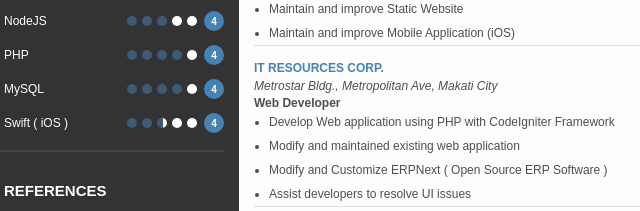
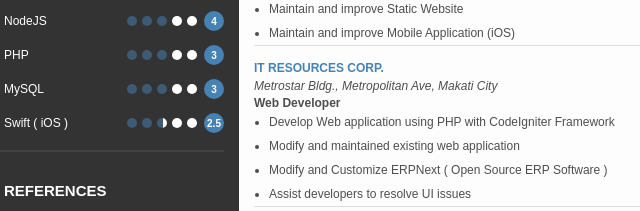
Before and after one commit to js0831/jsresume, a website: page index.html in a window 1280 px wide. Shown: the part 473-684 px from the top of the page, 181-821 px from the left. Drawn offline with Linux system fonts and the light colour scheme.

Commit message:
update skill rate

```diff
--- a/index.html
+++ b/index.html
@@ -148,10 +148,10 @@
                                 <span class="rate__star rate__star--active"></span>
                                 <span class="rate__star rate__star--active"></span>
                                 <span class="rate__star rate__star--active"></span>
-                                <span class="rate__star rate__star--active"></span>
+                                <span class="rate__star rate__star"></span>
                                 <span class="rate__star"></span>
 
-                                <div class="rate__score">4</div>
+                                <div class="rate__score">3</div>
                             </div>
                         </li>
                         <li class="mysql">
@@ -160,10 +160,10 @@
                                 <span class="rate__star rate__star--active"></span>
                                 <span class="rate__star rate__star--active"></span>
                                 <span class="rate__star rate__star--active"></span>
-                                <span class="rate__star rate__star--active"></span>
+                                <span class="rate__star rate__star"></span>
                                 <span class="rate__star"></span>
 
-                                <div class="rate__score">4</div>
+                                <div class="rate__score">3</div>
                             </div>
                         </li>
                         <li class="swift">
@@ -175,7 +175,7 @@
                                 <span class="rate__star"></span>
                                 <span class="rate__star"></span>
 
-                                <div class="rate__score">4</div>
+                                <div class="rate__score">2.5</div>
                             </div>
                         </li>
 
```
